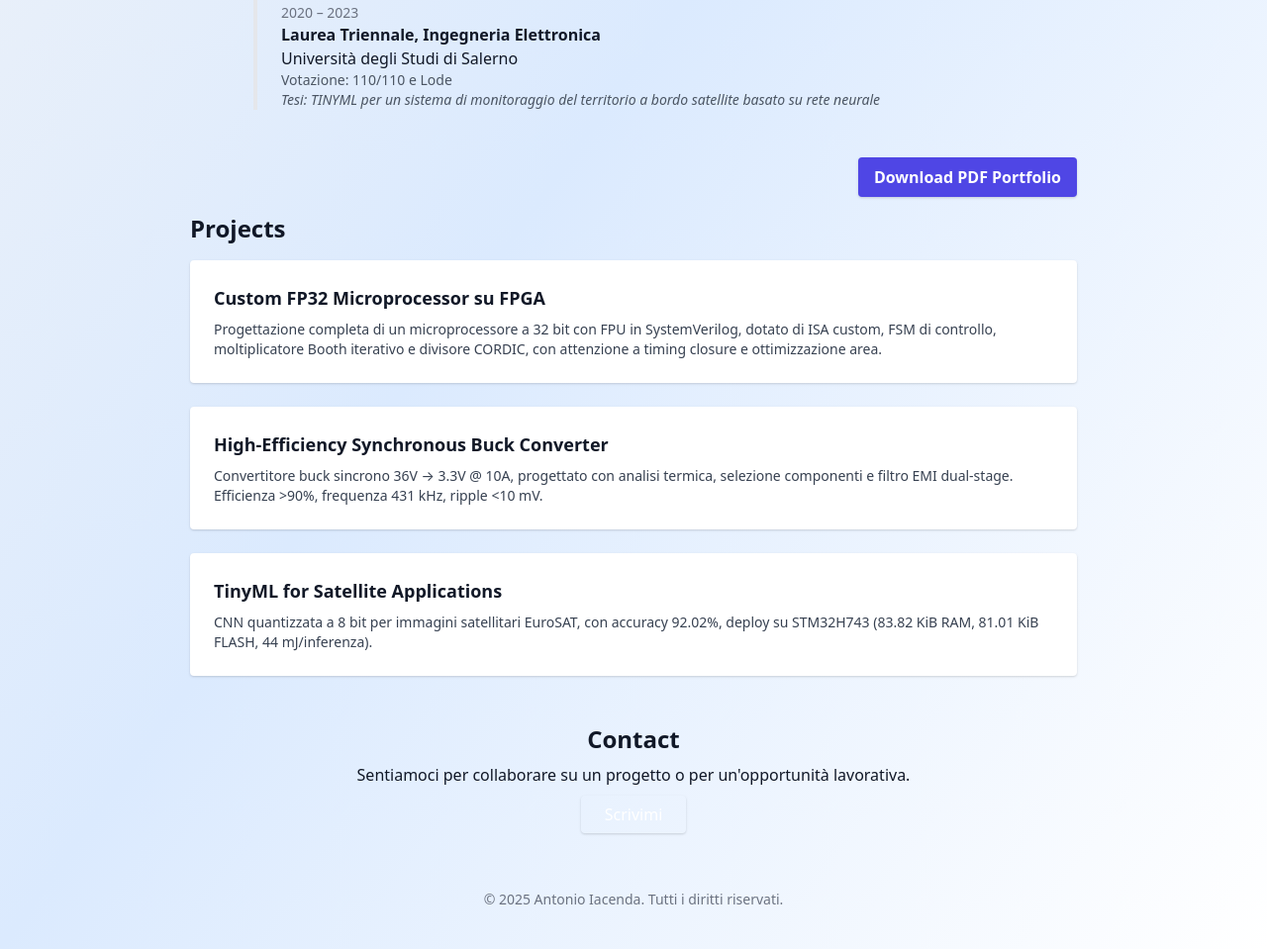
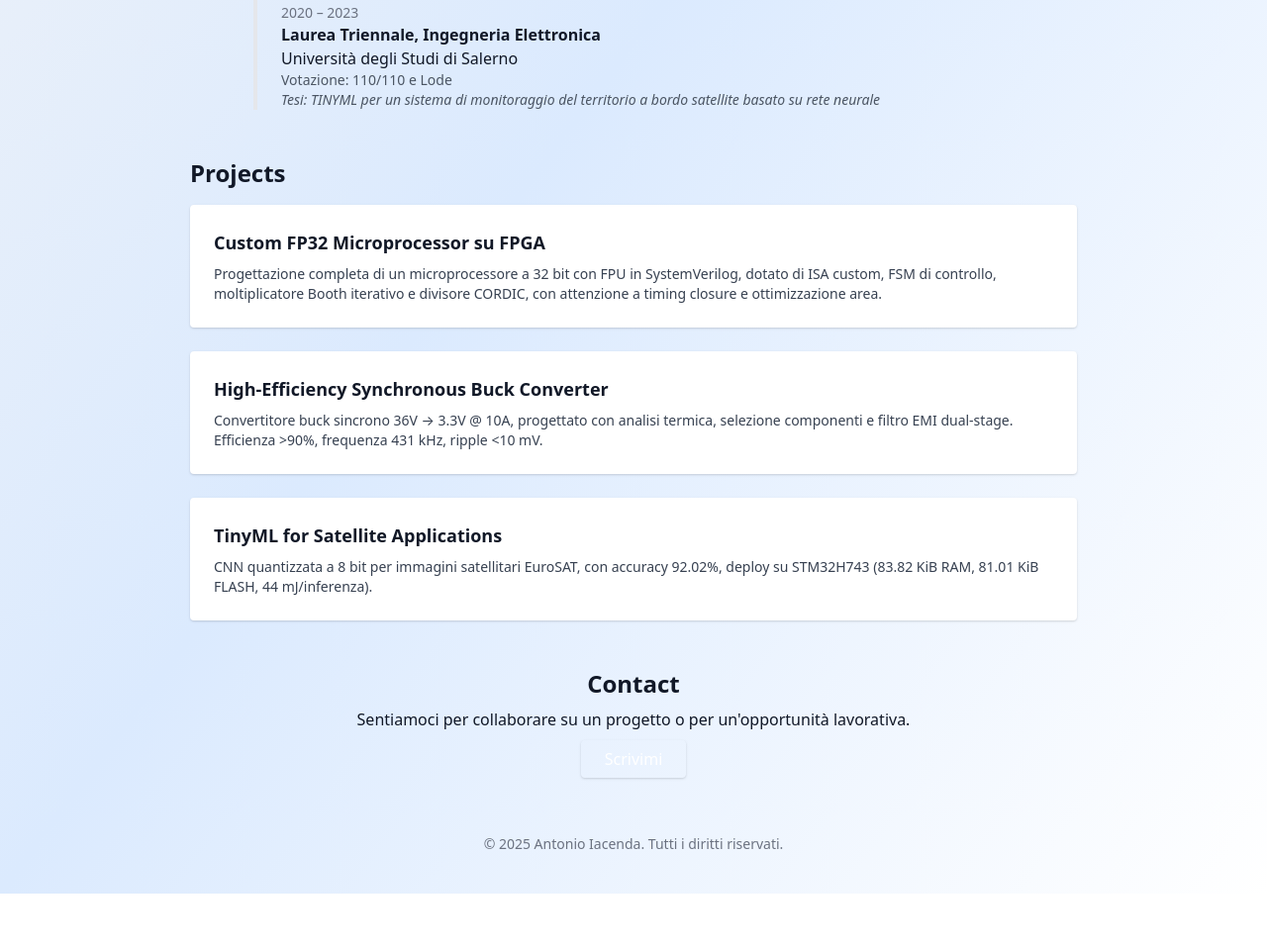
Before and after one commit to tonio626/tonio626.github.io, a plain HTML site: page index.html in a window 1280 px wide. Shown: the part 817-1776 px from the top of the page at 99% size. After the commit the page ends 1720 px from the top, so only its background shows below. Drawn offline with nearby package versions, Linux system fonts and the light colour scheme.

Commit message:
Add files via upload

```diff
--- a/index.html
+++ b/index.html
@@ -54,11 +54,7 @@
     </section>
 
     <section id="projects" class="max-w-4xl mt-12 w-full">
-  <div class="text-right mb-4">
-    <a href="Antonio_Portfolio.pdf" class="inline-block bg-indigo-600 hover:bg-indigo-500 text-white font-semibold px-4 py-2 rounded shadow">
-      Download PDF Portfolio
-    </a>
-  </div>
+
       <h2 class="text-2xl font-bold mb-4">Projects</h2>
       <div class="space-y-6">
         <div class="bg-white p-6 rounded shadow transform transition duration-300 hover:scale-105 hover:shadow-lg">
```
